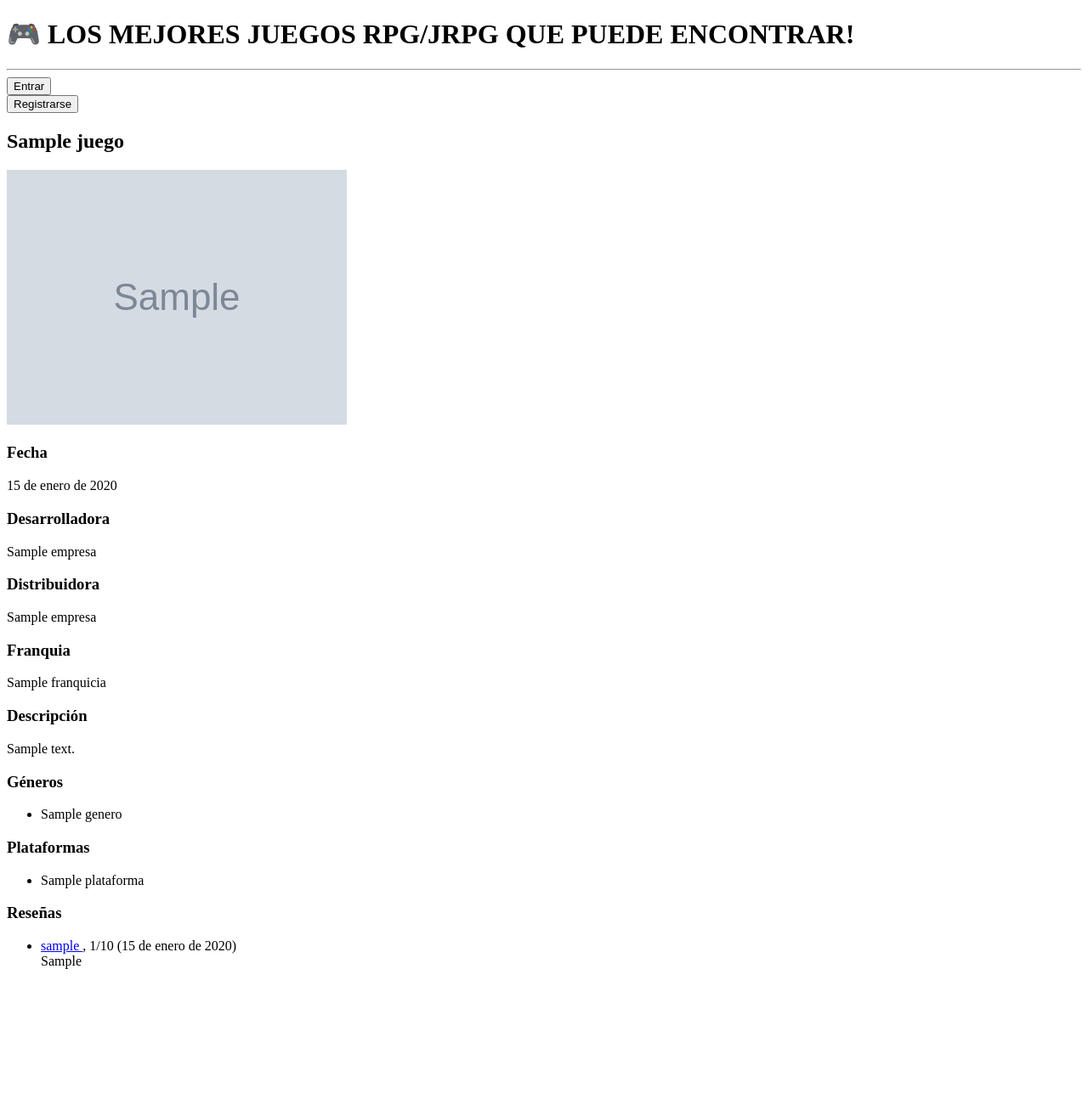
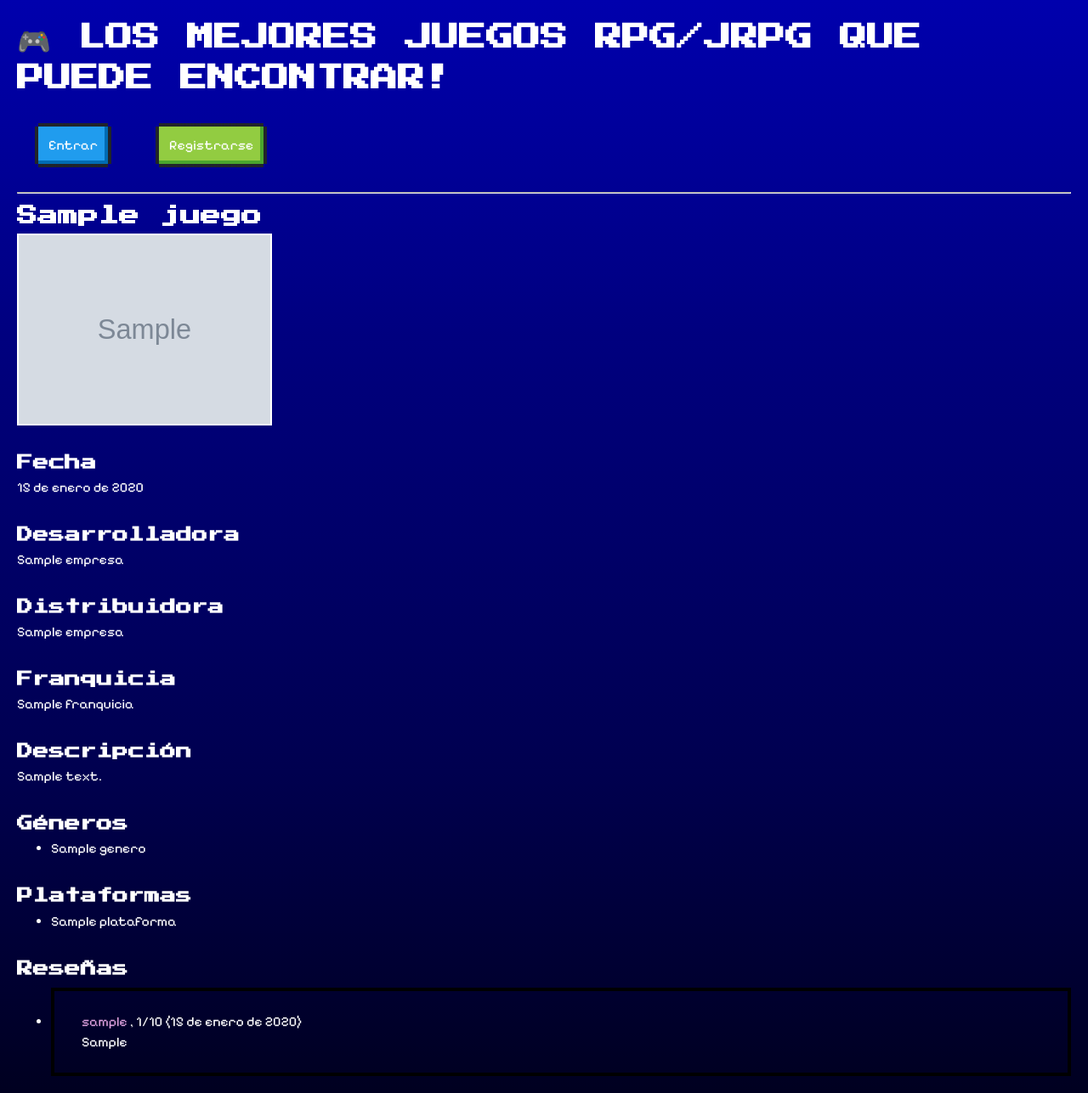
Before and after one commit to murilocampos007-hue/catalogo_video_juego_murilo, a Django app: page /juegos/1/ in a window 1280 px wide. Shown: the whole page at 85% size. Before the commit the page ends 1141 px from the top, so only its background shows below. Run offline with Django 5.2, Linux system fonts and the light colour scheme; tables that the repository leaves empty hold one stand-in row (values such as "Sample post"); grey boxes marked "Sample" are stand-in pictures.

Commit message:
Frontend

```diff
--- a/juegos/forms.py
+++ b/juegos/forms.py
@@ -38,6 +38,9 @@ class ResenaForm(forms.ModelForm):
         model = Resena
         fields = ['puntuacion', 'comentario',
         ]
+        widgets = {
+            'puntuacion': forms.NumberInput(attrs={'min': 1, 'max': 10})
+        }
 
 
 class PerfilForm(forms.ModelForm):
--- a/juegos/templates/base.html
+++ b/juegos/templates/base.html
@@ -2,32 +2,143 @@
 <html lang = "es">
 
 <head> <meta charset="UTF-8">
+    <meta name="viewport" content="width=device-width, initial-scale=1.0">
     <title> Catálogo RPG/JRPG </title>
+        <link href="https://unpkg.com/nes.css/css/nes-core.min.css" rel="stylesheet"/>
+        <link rel="preconnect" href="https://fonts.googleapis.com">
+        <link rel="preconnect" href="https://fonts.gstatic.com" crossorigin>
+        <link href="https://fonts.googleapis.com/css2?family=Pixelify+Sans:wght@400..700&family=Press+Start+2P&display=swap" rel="stylesheet">
+
+    <style>
+        body {
+            font-family: 'Pixelify Sans';
+            background: linear-gradient(to bottom, #0000ad 0%, #000080 30%, #000050 70%, #000020 100%);
+            color:white;
+            min-height: 100vh;
+            margin: 20px;
+        }
+
+        a {
+            color:plum
+         }
+
+        h1, h2, h3 {
+            font-family: 'Press Start 2P';
+        }
+
+        a h1 {
+            color: white;
+        }
+
+        header {
+            display: flex;
+            justify-content: space-between;
+            align-items: center;
+            flex-wrap: wrap;
+        }
+
+        .usuario{
+            display: flex;
+            align-items: center;
+            gap: 10px;
+            white-space: wrap;
+        }
+
+        .tarjeta{
+            width: 440px;
+            display: flex;
+            align-items: center;
+            gap: 15px;
+            border:2px solid white;
+            padding:10px;
+        }
+
+        .tarjeta img{
+            width: 50%;
+        }
+
+        .nes-btn {
+            margin: 25px;
+        }
+
+        input, textarea, select  {
+            font-family: inherit;
+            padding: 10px;
+            border: 2px solid white;
+            width: 300px;
+            max-width: 100%;
+        }
+
+        label {
+            display: block;
+        }
+
+        li {
+            margin-bottom: 20px;
+        }
+
+        a:hover {
+            color:gold;
+        }
+
+        h1 a:hover {
+            color: gold;
+        }
+
+        .info {
+            margin-bottom:30px;
+        }
+
+        .info h3, h2 {
+            margin-top: 30;
+            margin-bottom:3px;
+        }
+
+        .info p, a {
+            margin:0px;
+        }
+
+        .portada {
+            display: block;
+            margin-bottom: 30px;
+            max-width: 300px;
+            border: 2px solid white;
+        }
+
+        .botones {
+            display: flex;
+            gap: 0px;
+        }
+    </style>
+
 </head>
+
 <body>
-    <h1> 🎮 LOS MEJORES JUEGOS RPG/JRPG QUE PUEDE ENCONTRAR! </h1><hr>
+    <header>
+       <a href='/catalogo/'><h1> 🎮 LOS MEJORES JUEGOS RPG/JRPG QUE PUEDE ENCONTRAR! </h1></a>
 
         {% block cabecera %}
-    {% if user.is_authenticated %}
-        <div> Hola, <a href='/perfiles/{{ user.id }}/'>{{ user.username }}!</a> </div>
+        <div class="usuario">{% if user.is_authenticated %}
+            Hola, <a href='/perfiles/{{ user.id }}/'>{{ user.username }}!</a>
 
             <form method="POST" action="/accounts/logout/">
                 {% csrf_token %}
-            <button type="submit">Salir</button>
+                <button class="nes-btn is-error" type="submit">Salir</button>
             </form>
 
         {% else %}
             <form method="GET" action="/accounts/login/">
-            <button type="submit">Entrar</button>
+                <button class="nes-btn is-primary" type="submit">Entrar</button>
             </form>
 
             <form method="GET" action="/registro/">
-            <button type="submit">Registrarse</button>
+                <button class="nes-btn is-success" type="submit">Registrarse</button>
             </form>
 
-    {% endif %}
+        {% endif %} </div>
         {% endblock %}
-
+    </header>
+    <hr>
     {% block contenido %}{% endblock %}
 </body>
 </html>
--- a/juegos/templates/borrar_cuenta.html
+++ b/juegos/templates/borrar_cuenta.html
@@ -5,7 +5,7 @@
         No hay vuelta atrás, es <b>GAME OVER!</b></p>
             <form method="POST">
                 {% csrf_token %}
-                <button type="submit">Borrar</button>
+                <button class="nes-btn is-error" type="submit">Borrar</button>
             </form>
 </div>
 {% endblock %}
--- a/juegos/templates/borrar_franquicia.html
+++ b/juegos/templates/borrar_franquicia.html
@@ -1,8 +1,8 @@
 {% extends 'base.html' %}
 {% block contenido %}
-<h3>Estás seguro de que quieres borrar {{franquicia.titulo}}?</h3>
+<h3>¿Estás seguro de que quieres borrar {{franquicia.titulo}}?</h3>
 <form method="POST">
     {% csrf_token %}
-    <button type="submit">Borrar</button>
+    <button class="nes-btn-is-error" type="submit">Borrar</button>
 </form>
 {% endblock %}
--- a/juegos/templates/borrar_resena.html
+++ b/juegos/templates/borrar_resena.html
@@ -1,8 +1,8 @@
 {% extends 'base.html' %}
 {% block contenido %}
-<h3>Estás seguro de que quieres borrar la reseña de {{ resena.juego }}?</h3>
+<h3>¿Estás seguro de que quieres borrar la reseña de {{ resena.juego }}?</h3>
 <form method="POST">
     {% csrf_token %}
-    <button type="submit">Borrar</button>
+    <button class="nes-btn-is-error" type="submit">Borrar</button>
 </form>
 {% endblock %}
--- a/juegos/templates/confirmar_borrado.html
+++ b/juegos/templates/confirmar_borrado.html
@@ -1,8 +1,8 @@
 {% extends 'base.html' %}
 {% block contenido %}
-<h3>Estás seguro de que quieres borrar {{juego.titulo}}?</h3>
+<h3>¿Estás seguro de que quieres borrar {{juego.titulo}}?</h3>
 <form method="POST">
     {% csrf_token %}
-    <button type="submit">Borrar</button>
+    <button class="nes-btn-is-error" type="submit">Borrar</button>
 </form>
 {% endblock %}
--- a/juegos/templates/detalle_juegos.html
+++ b/juegos/templates/detalle_juegos.html
@@ -1,26 +1,26 @@
 {% extends 'base.html' %}
 {% block contenido %}
     <h2>{{ juego.titulo }}</h2>
-    <div>{% if perms.juegos.change_juego %}
+    <div class="botones">{% if perms.juegos.change_juego %}
         <form method="GET" action="/juegos/editar/{{juego.id}}/">
-            <button type="submit">Editar juego</button>
+            <button class="nes-btn is-warning" type="submit">Editar juego</button>
         </form>
     {% endif %}
 
     {% if perms.juegos.delete_juego %}
         <form method="GET" action="/juegos/borrar/{{juego.id}}/">
-            <button type="submit">Borrar juego</button>
+            <button class="nes-btn is-error" type="submit">Borrar juego</button>
         </form>
     {% endif %}</div>
 
-    <img src="{{ juego.imagen }}" alt="{{ juego.titulo }}">
-    <div> <h3> Fecha </h3> <p> {{ juego.fecha_lanzamiento }} </p> </div>
-    <div> <h3> Desarrolladora </h3> <p> {{ juego.desarrollador }} </p> </div>
-    <div> <h3> Distribuidora </h3> <p> {{ juego.distribuidor }} </p> </div>
-    <div> <h3> Franquia </h3> <p> {{ juego.franquicia }} </p> </div>
-    <div> <h3> Descripción </h3> <p> {{ juego.descripcion }} </p> </div>
+    <img class="portada" src="{{ juego.imagen }}" alt="{{ juego.titulo }}">
+    <div class="info"> <h3> Fecha </h3> <p> {{ juego.fecha_lanzamiento }} </p> </div>
+    <div class="info"> <h3> Desarrolladora </h3> <p> {{ juego.desarrollador }} </p> </div>
+    <div class="info"> <h3> Distribuidora </h3> <p> {{ juego.distribuidor }} </p> </div>
+    <div class="info"> <h3> Franquicia </h3> <p> {{ juego.franquicia }} </p> </div>
+    <div class="info"> <h3> Descripción </h3> <p> {{ juego.descripcion }} </p> </div>
 
- <div> <h3>Géneros</h3>
+ <div class="info"> <h3>Géneros</h3>
     <ul>
         {% for elemento in juego.generos.all %}
             <li>
@@ -30,7 +30,7 @@
     </ul>
 </div>
 
-<div> <h3>Plataformas</h3>
+<div class="info"> <h3>Plataformas</h3>
     <ul>
         {% for elemento in juego.plataformas.all %}
             <li>
@@ -44,18 +44,18 @@
     <h3>Reseñas</h3>
             <ul>
                 {% for elemento in juego.resena_set.all %}
-                <li>
+                <li class="nes-container">
                     <div><a href="/perfiles/{{ elemento.usuario.id }}/"> {{ elemento.usuario }}  </a>, {{ elemento.puntuacion }}/10 ({{ elemento.fecha }})</div>
                     {{ elemento.comentario }}
                     {% if elemento.usuario == user %}
                         <form method="GET" action='/resenas/editar/{{ elemento.id }}/'>
-                            <button type="submit">Editar reseña</button>
+                            <button class="nes-btn is-warning" type="submit">Editar reseña</button>
                         </form>
                     {% endif %}
 
                     {% if elemento.usuario == user or perms.juegos.delete_resena %}
                         <form method="GET" action='/resenas/borrar/{{ elemento.id }}/'>
-                            <button type="submit">Borrar reseña</button>
+                            <button class="nes-btn is-error" type="submit">Borrar reseña</button>
                         </form>
                     {% endif %}
                 </li>
@@ -69,7 +69,7 @@
 <div>
     {% if user.is_authenticated %}
         <form method="GET" action="/resenas/nueva/{{juego.id}}/">
-            <button type="submit">Escribir reseña</button>
+            <button class="nes-btn is-success" type="submit">Escribir reseña</button>
         </form>
     {% endif %}
 </div>
--- a/juegos/templates/formulario.html
+++ b/juegos/templates/formulario.html
@@ -4,6 +4,6 @@
 <form method="POST">
     {% csrf_token %}
     {{ form.as_p }}
-    <button type="submit">Guardar</button>
+    <button class="nes-btn is-primary" type="submit">Guardar</button>
 </form>
 {% endblock %}
--- a/juegos/templates/registration/login.html
+++ b/juegos/templates/registration/login.html
@@ -4,6 +4,6 @@
 <form method="POST">
     {% csrf_token %}
     {{ form.as_p }}
-    <button type="submit">Entrar</button>
+    <button class="nes-btn is-primary" type="submit">Entrar</button>
 </form>
 {% endblock %}
--- a/juegos/templates/registro.html
+++ b/juegos/templates/registro.html
@@ -4,6 +4,6 @@
 <form method="POST">
     {% csrf_token %}
     {{ form.as_p }}
-    <button type="submit">Crear cuenta</button>
+    <button class="nes-btn is-success" type="submit">Crear cuenta</button>
 </form>
 {% endblock %}
```
Also changed, not shown: juegos/models.py (+13 -13 lines), juegos/templates/catalogo.html (+9 -9 lines), juegos/templates/detalle_franquicias.html (+8 -8 lines), juegos/templates/perfil.html (+10 -10 lines), juegos/migrations/0006_alter_empresa_descripcion_and_more.py (added). Lines whose indentation alone changed are shown as unchanged.
